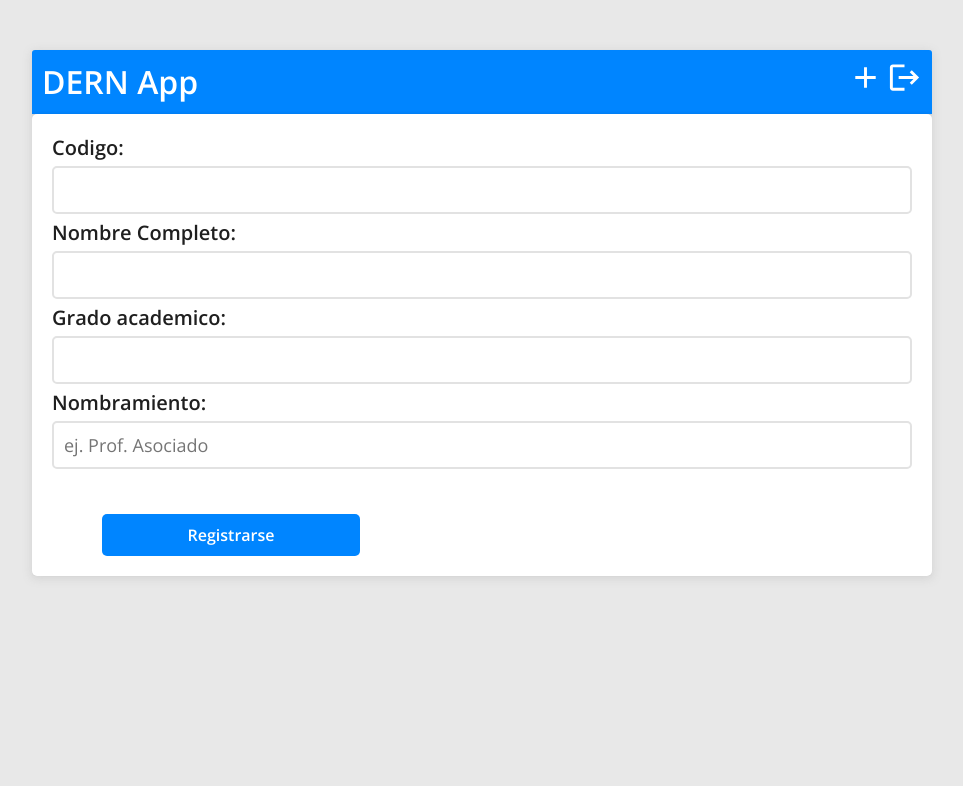
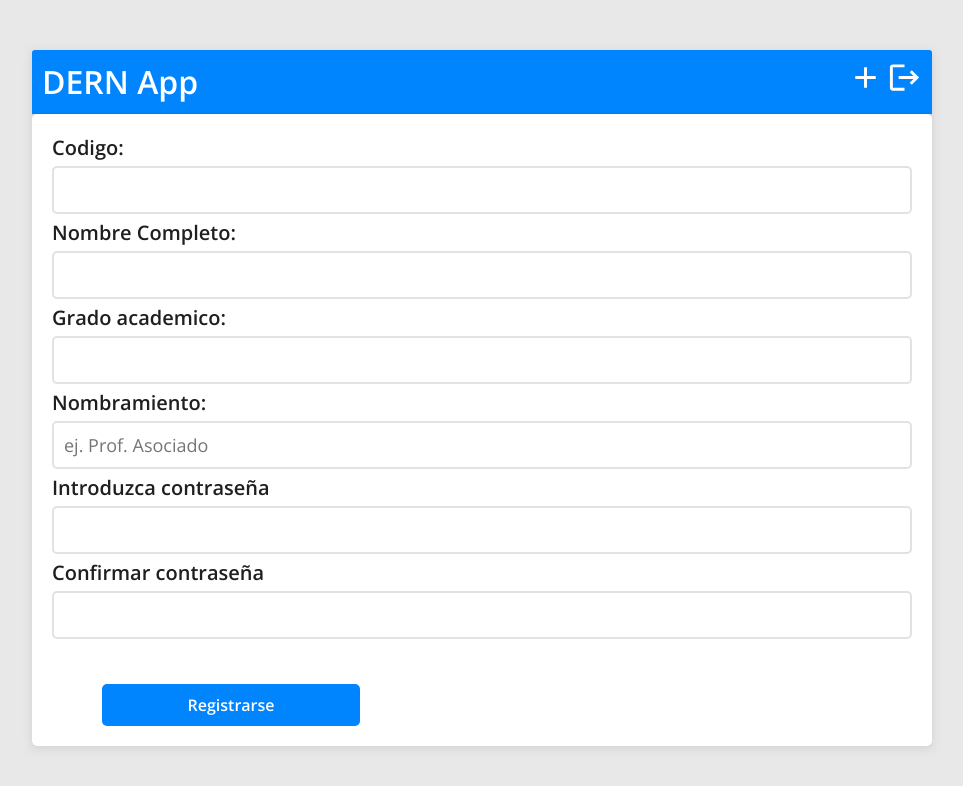
Before and after one commit to IngSaray18/app_informe_actividades, a React (Vite) app: page /SignUp in a window 1280 px wide. Shown: the top 786 px of the page, without its empty margins (158-1121 px from the left). Built offline with nearby package versions, Linux system fonts and the light colour scheme.

Commit message:
agregue password a SignUp y a signIn

```diff
--- a/src/components/SignIn.jsx
+++ b/src/components/SignIn.jsx
@@ -1,3 +1,5 @@
+import { onSnapshot, doc } from "firebase/firestore";
+import { db } from "./../firebase/firebase.Config";
 import React, { useContext, useState } from "react";
 import { NavLink, useNavigate } from "react-router-dom";
 import styled from "styled-components";
@@ -8,13 +10,28 @@ const Formulario = () => {
   const {ingresar} = useContext(ContextoCodigo);
 
      const [codigo, setCodigo] = useState("");
+     const [password, setpassword] = useState('');
+     const [usuario, setUsuario] = useState({});
+
+  // Funcion que se encargara de validar los datos y enviar el formulario
+  const handleSubmit = async (e) => {
+    e.preventDefault();
 
 
-  // Funcion que se encargara de validar los datos y enviar el formulario
-  const handleSubmit = (e) => {
-    e.preventDefault();
-     ingresar(codigo)
-    navigate('/perfil')
+   onSnapshot(doc(db, "profesores", codigo), (doc) => {
+      setUsuario(doc.data());
+    })
+    if (usuario.password === password) {
+      ingresar(codigo)
+      setCodigo('')
+      setpassword('')
+      navigate('/perfil')
+    }else{
+      alert('contraseña incorrecta')
+      setpassword('')
+      setCodigo('')
+    }
+
 
   };
 
@@ -33,7 +50,7 @@ const Formulario = () => {
     <Contenedor>
       <Form action="" onSubmit={handleSubmit} className="formulario">
         <div>
-          <label htmlFor="nombre">Codigo:</label>
+          <label htmlFor="codigo">Codigo:</label>
           <input
             type="text"
             name="nombre"
@@ -41,6 +58,15 @@ const Formulario = () => {
             id="nombre"
             value={codigo}
             onChange={handleInputCodigo}
+          />
+           <label htmlFor="password">Contraseña:</label>
+          <input
+            type="password"
+            name="password"
+            placeholder=""
+            id="password"
+            value={password}
+            onChange={ (e)=> setpassword(e.target.value) }
           />
         </div>
 
--- a/src/components/SingUp.jsx
+++ b/src/components/SingUp.jsx
@@ -9,6 +9,8 @@ const SingUp = () => {
   const [codigo, setCodigo] = useState('');
   const [grado, setGrado] = useState("");
   const [nombramiento, setNombramiento] = useState("");
+  const [password, setpassword] = useState('');
+  const [confirmepass, setConfirmepass] = useState('');
   const navigate = useNavigate();
 
   const handleSubmit = async (e) => {
@@ -18,19 +20,28 @@ const SingUp = () => {
       codigo: codigo,
       grado: grado,
       nombramiento: nombramiento,
+      password: password
+
     };
 
 
 try {
-  await setDoc( doc(db,'profesores', codigo), datos)
+
+  if (password === confirmepass ) {
+    await setDoc( doc(db,'profesores', codigo), datos)
+    navigate('/')
+    console.log('listo');
+    setCodigo('')
+    setNombramiento('')
+    setNombre('')
+    setGrado('')
+  }else{
+    console.log('las contrasennias tienen que coincidir');
+  }
 
 
-  navigate('/')
-  console.log('listo');
-  setCodigo('')
-  setNombramiento('')
-  setNombre('')
-  setGrado('')
+
+
 } catch (error) {
   console.log(error);
 }
@@ -79,6 +90,19 @@ try {
               value={nombramiento}
               onChange={(e) => setNombramiento(e.target.value)}
             />
+            <label htmlFor="password">Introduzca contraseña</label>
+              <input type="password"
+                      name= 'password'
+                       value={password}
+                       onChange={ (e)=> setpassword(e.target.value) } />
+
+                      <label htmlFor="confirmepassword">Confirmar contraseña</label>
+                      <input type="password"
+                              name='confirmepassword'
+                              value={confirmepass}
+                       onChange={ (e)=> setConfirmepass(e.target.value) } />
+
+
             <div></div>
           </div>
           <button type="submit">Registrarse</button>
```
